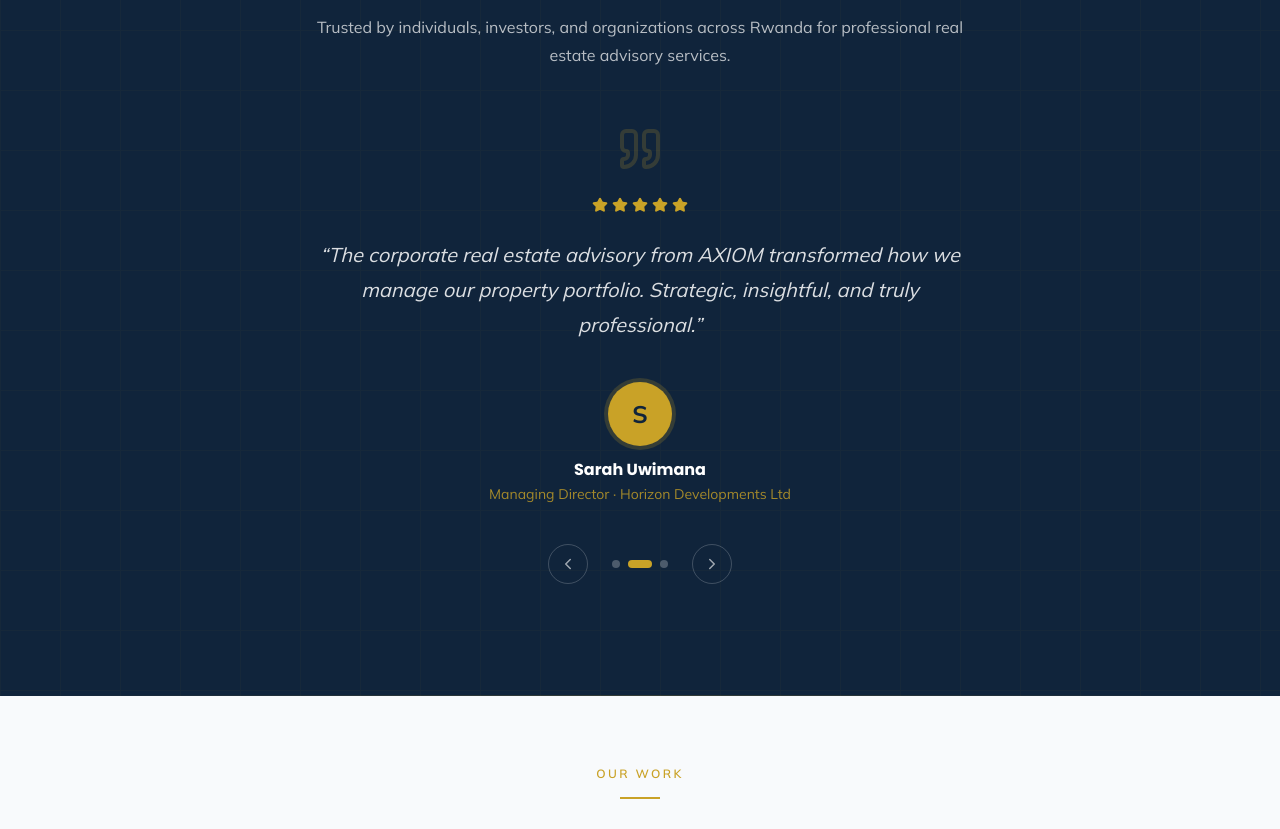
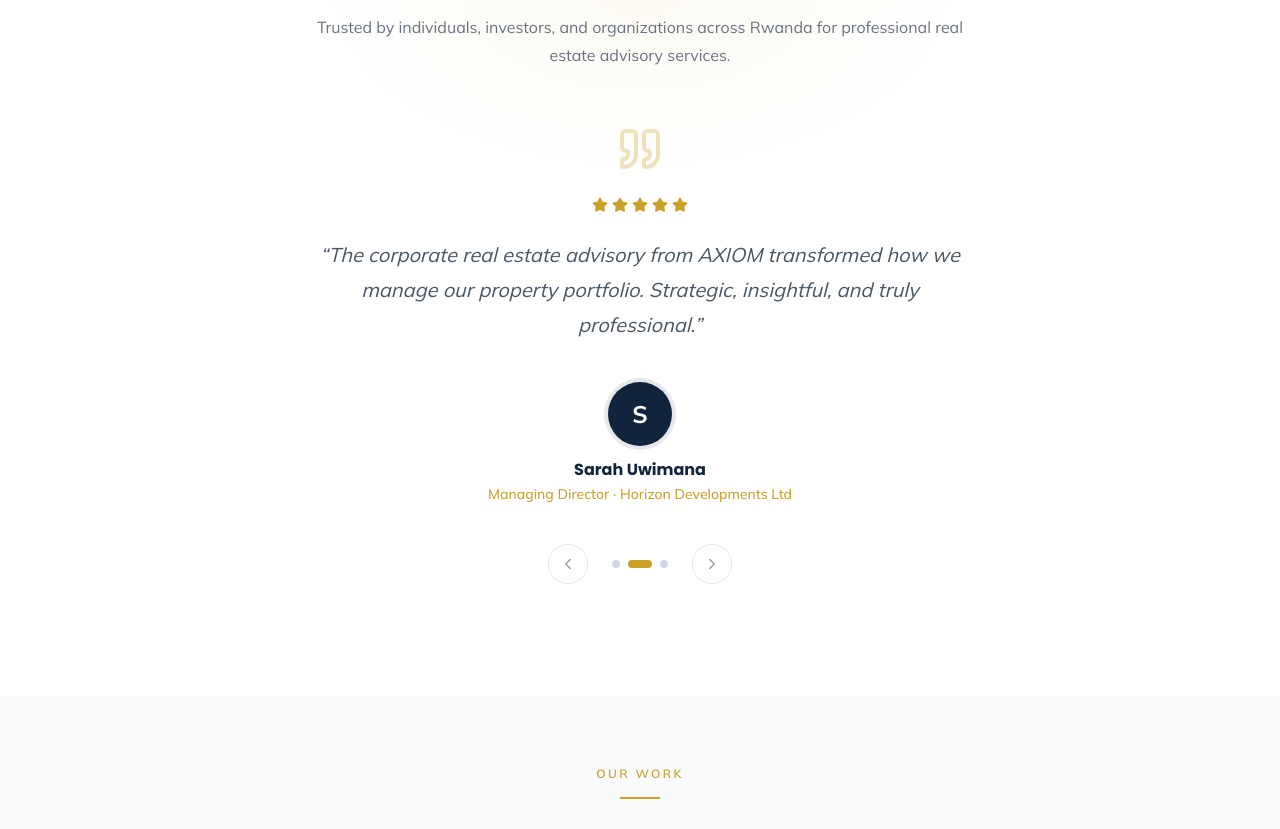
Before and after one commit to Muhinde234/orivanta, a Next.js app: page / in a window 1280 px wide. Shown: the part 5586-6415 px from the top of the page. Built offline with nearby package versions, Linux system fonts and the light colour scheme; no server answers; the database is empty.

Commit message:
working on the design

```diff
--- a/components/sections/Testimonials.tsx
+++ b/components/sections/Testimonials.tsx
@@ -32,26 +32,24 @@ export default function Testimonials() {
   const t = TESTIMONIALS[active];
 
   return (
-    <section className="py-28 bg-[#10243B] relative overflow-hidden" aria-labelledby="testimonials-heading">
-      {/* Subtle grid */}
-      <div className="absolute inset-0 opacity-[0.03]"
-        style={{ backgroundImage: 'linear-gradient(#C9A227 1px, transparent 1px), linear-gradient(90deg, #C9A227 1px, transparent 1px)', backgroundSize: '60px 60px' }} />
-      <div className="absolute top-0 left-0 right-0 h-px bg-gradient-to-r from-transparent via-[#C9A227]/30 to-transparent" />
-      <div className="absolute bottom-0 left-0 right-0 h-px bg-gradient-to-r from-transparent via-[#C9A227]/20 to-transparent" />
+    <section className="py-28 bg-white relative overflow-hidden" aria-labelledby="testimonials-heading">
+      {/* Soft gold radial glow */}
+      <div className="absolute top-0 left-1/2 -translate-x-1/2 w-[700px] h-[400px] rounded-full opacity-[0.06] pointer-events-none"
+        style={{ background: 'radial-gradient(ellipse, #C9A227 0%, transparent 70%)' }} />
 
       <div className="max-w-4xl mx-auto px-6 lg:px-8 relative z-10">
         <SectionHeader
           badge="Client Feedback"
           title="What Our Clients Say"
           subtitle="Trusted by individuals, investors, and organizations across Rwanda for professional real estate advisory services."
-          light
+          light={false}
         />
 
         {/* Carousel */}
         <div className="relative flex flex-col items-center text-center min-h-[320px] justify-center">
 
           {/* Large quote icon */}
-          <Quote size={48} className="text-[#C9A227]/20 mb-6" aria-hidden="true" />
+          <Quote size={48} className="text-[#C9A227]/30 mb-6" aria-hidden="true" />
 
           <AnimatePresence mode="wait">
             <motion.div
@@ -70,18 +68,18 @@ export default function Testimonials() {
               </div>
 
               {/* Quote text */}
-              <p className="text-white/85 text-lg sm:text-xl leading-relaxed italic max-w-2xl mb-10">
+              <p className="text-gray-600 text-lg sm:text-xl leading-relaxed italic max-w-2xl mb-10">
                 &ldquo;{t.quote}&rdquo;
               </p>
 
               {/* Circle avatar + name */}
               <div className="flex flex-col items-center gap-3">
-                <div className="w-16 h-16 rounded-full bg-[#C9A227] flex items-center justify-center ring-4 ring-[#C9A227]/20">
-                  <span className="text-[#10243B] font-black text-2xl">{t.name[0]}</span>
+                <div className="w-16 h-16 rounded-full bg-[#10243B] flex items-center justify-center ring-4 ring-[#10243B]/10">
+                  <span className="text-white font-black text-2xl">{t.name[0]}</span>
                 </div>
                 <div>
-                  <div className="font-heading font-bold text-white text-base">{t.name}</div>
-                  <div className="text-[#C9A227]/80 text-sm mt-0.5">{t.role} · {t.company}</div>
+                  <div className="font-heading font-bold text-[#10243B] text-base">{t.name}</div>
+                  <div className="text-[#C9A227] text-sm font-medium mt-0.5">{t.role} · {t.company}</div>
                 </div>
               </div>
             </motion.div>
@@ -93,7 +91,7 @@ export default function Testimonials() {
           <button
             onClick={() => go(-1)}
             aria-label="Previous testimonial"
-            className="w-10 h-10 rounded-full border border-white/20 flex items-center justify-center text-white/60 hover:border-[#C9A227] hover:text-[#C9A227] transition-all duration-300"
+            className="w-10 h-10 rounded-full border border-gray-200 flex items-center justify-center text-gray-400 hover:border-[#C9A227] hover:text-[#C9A227] transition-all duration-300"
           >
             <ChevronLeft size={18} />
           </button>
@@ -106,7 +104,7 @@ export default function Testimonials() {
                 onClick={() => { setActive(i); startTimer(); }}
                 aria-label={`Go to testimonial ${i + 1}`}
                 className={`rounded-full transition-all duration-300 ${
-                  i === active ? 'w-6 h-2 bg-[#C9A227]' : 'w-2 h-2 bg-white/25 hover:bg-white/50'
+                  i === active ? 'w-6 h-2 bg-[#C9A227]' : 'w-2 h-2 bg-gray-300 hover:bg-gray-400'
                 }`}
               />
             ))}
@@ -115,7 +113,7 @@ export default function Testimonials() {
           <button
             onClick={() => go(1)}
             aria-label="Next testimonial"
-            className="w-10 h-10 rounded-full border border-white/20 flex items-center justify-center text-white/60 hover:border-[#C9A227] hover:text-[#C9A227] transition-all duration-300"
+            className="w-10 h-10 rounded-full border border-gray-200 flex items-center justify-center text-gray-400 hover:border-[#C9A227] hover:text-[#C9A227] transition-all duration-300"
           >
             <ChevronRight size={18} />
           </button>
```
